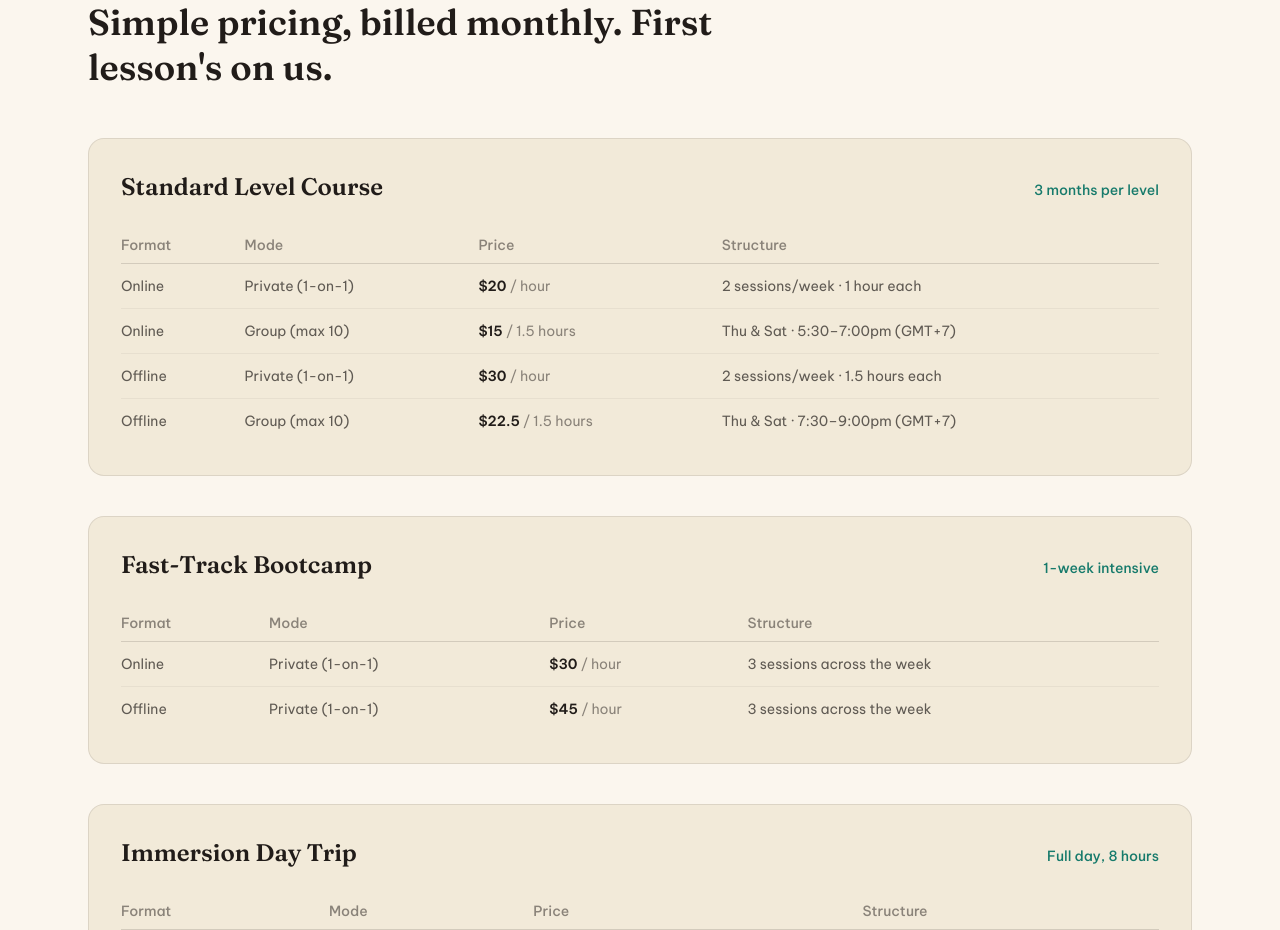
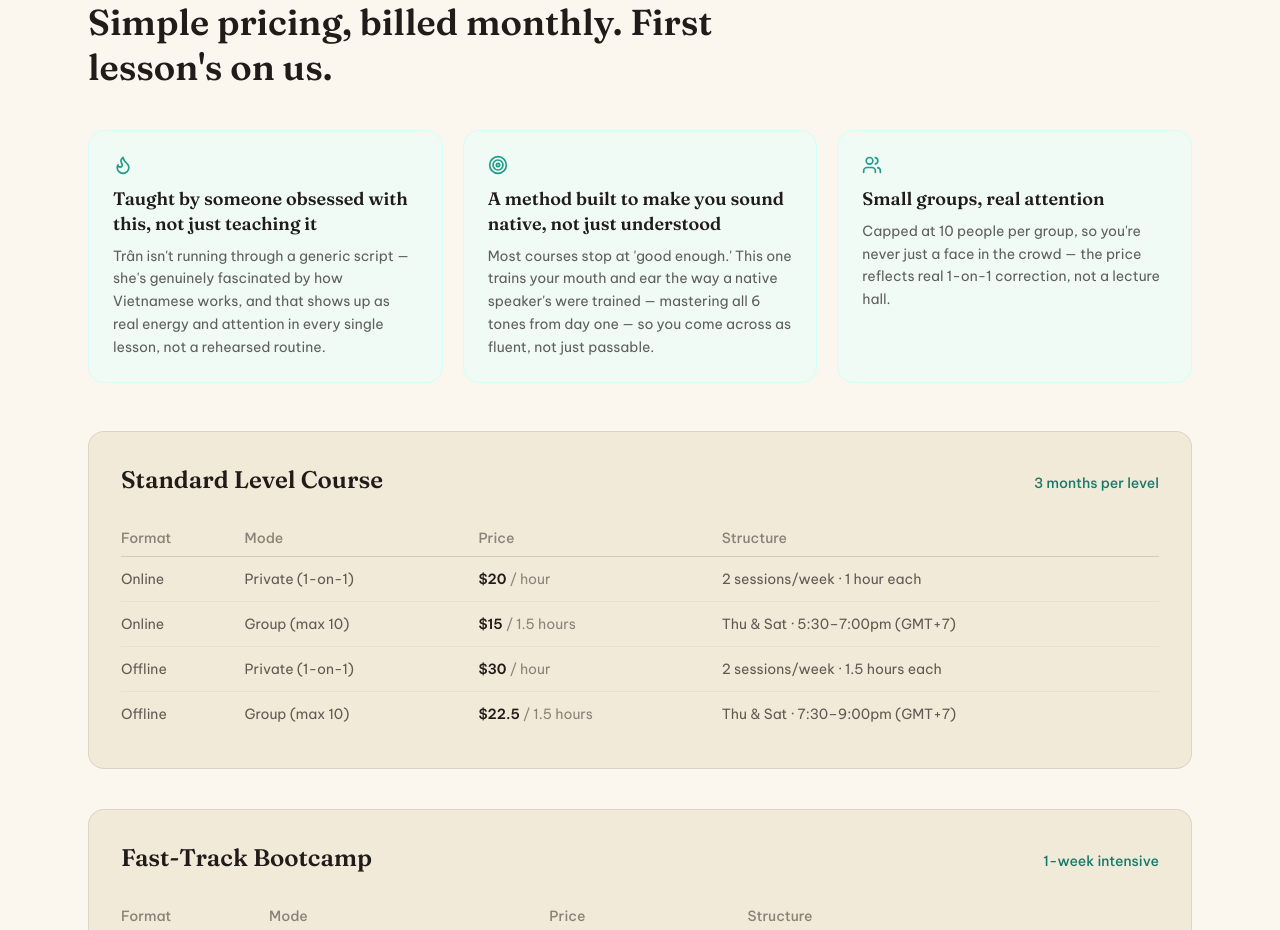
Before and after one commit to TuanAnhIPM/funnyvietnameseweb, a React (Vite) app: page / in a window 1280 px wide. Shown: the part 1800-2730 px from the top of the page. Built offline with nearby package versions, Linux system fonts and the light colour scheme.

Commit message:
Add value proposition cards to justify pricing
Highlight the teacher's dedication, the tone-mastery method, and
small group sizes above the pricing tables to support the premium
offline rate compared to typical market pricing.

```diff
--- a/src/components/Pricing.tsx
+++ b/src/components/Pricing.tsx
@@ -1,6 +1,9 @@
+import { Flame, Target, Users } from "lucide-react";
 import { Section, Eyebrow } from "./Section";
 import { Reveal } from "./Reveal";
-import { programs } from "../data/content";
+import { programs, valueProps } from "../data/content";
+
+const valuePropIcons = [Flame, Target, Users];
 
 export function Pricing() {
   return (
@@ -11,6 +14,23 @@ export function Pricing() {
           Simple pricing, billed monthly. First lesson's on us.
         </h2>
       </Reveal>
+
+      <div className="mt-10 grid gap-5 sm:grid-cols-3">
+        {valueProps.map((v, i) => {
+          const Icon = valuePropIcons[i];
+          return (
+            <Reveal key={v.title} delay={i * 0.06}>
+              <div className="h-full rounded-2xl border border-mint-100 bg-mint-50/60 p-6">
+                <Icon size={20} className="text-mint-500" />
+                <h3 className="mt-3 font-serif text-lg font-semibold leading-snug text-ink">
+                  {v.title}
+                </h3>
+                <p className="mt-2 text-sm leading-relaxed text-ink/70">{v.body}</p>
+              </div>
+            </Reveal>
+          );
+        })}
+      </div>
 
       <div className="mt-12 space-y-10">
         {programs.map((p, i) => (
--- a/src/data/content.ts
+++ b/src/data/content.ts
@@ -59,6 +59,21 @@ export const programs: Program[] = [
       { format: "Offline", mode: "Group", price: "$60", unit: "/ person", sessionInfo: "1 day · 8 hours" },
     ],
     note: "Bring a friend and the price drops — most people enjoy this one more together anyway.",
+  },
+];
+
+export const valueProps = [
+  {
+    title: "Taught by someone obsessed with this, not just teaching it",
+    body: "Trân isn't running through a generic script — she's genuinely fascinated by how Vietnamese works, and that shows up as real energy and attention in every single lesson, not a rehearsed routine.",
+  },
+  {
+    title: "A method built to make you sound native, not just understood",
+    body: "Most courses stop at 'good enough.' This one trains your mouth and ear the way a native speaker's were trained — mastering all 6 tones from day one — so you come across as fluent, not just passable.",
+  },
+  {
+    title: "Small groups, real attention",
+    body: "Capped at 10 people per group, so you're never just a face in the crowd — the price reflects real 1-on-1 correction, not a lecture hall.",
   },
 ];
 
```
